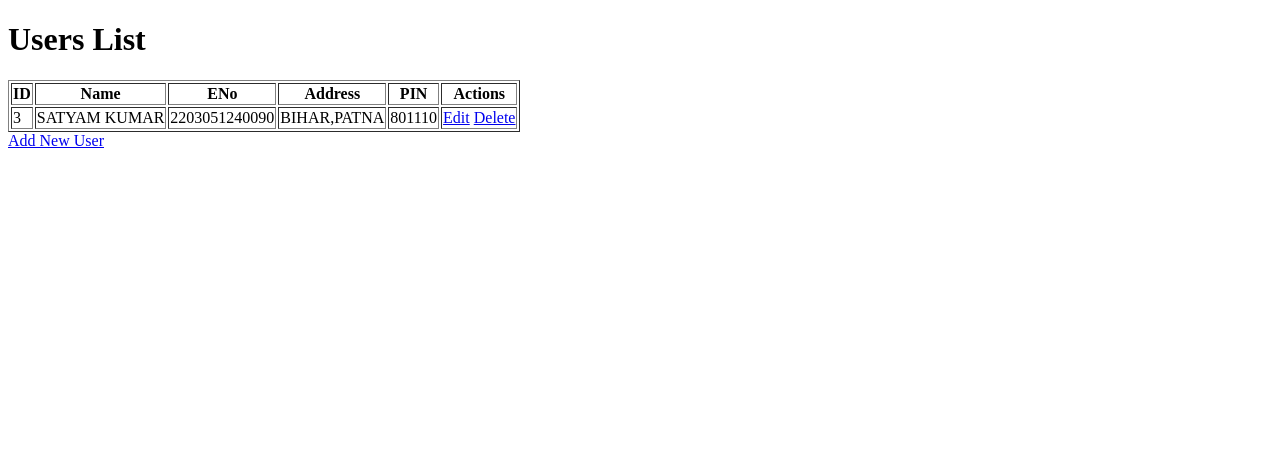
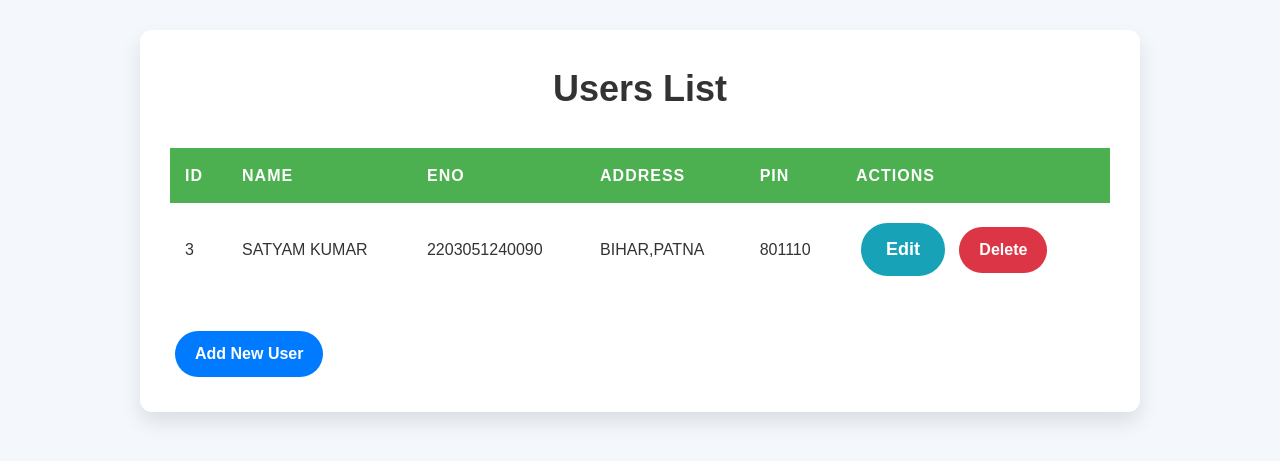
Before and after one commit to Satyaamp/Database-System, a Flask app: page / in a window 1280 px wide. Shown: the top 461 px of the page. Run offline with Flask 3, Linux system fonts and the light colour scheme; data comes from the database, SQL or seed files in the repository; both versions use the stored data as it was after the commit.

Commit message:
Adding Css

```diff
--- a/app.py
+++ b/app.py
@@ -35,7 +35,7 @@ def index():
     con.close()
     return render_template("index.html", datas=data)
 
-@app.route("/add_user", methods=['POST', 'GET'])
+@app.route("/ad_user", methods=['POST', 'GET'])
 def add_user():
     if request.method == 'POST':
         uname = request.form['uname']
@@ -43,9 +43,10 @@ def add_user():
         uadd = request.form['uadd']
         upin = request.form['upin']
 
-        if not uname or not uenno.isdigit() or len(upin) != 6:
+        # Validate the inputs
+        if not uname or not uenno.isdigit() or len(upin) != 6 or not upin.isdigit():
             flash("Invalid input data!", "danger")
-            return redirect(url_for("add_user"))
+            return redirect(url_for("add_user"))  # Redirect to avoid resubmission
 
         try:
             con = get_db_connection()
@@ -58,7 +59,8 @@ def add_user():
             flash(f"Database Error: {str(e)}", "danger")
         finally:
             con.close()
-        return redirect(url_for("index"))
+
+        return redirect(url_for("index"))  # Redirect after adding user to prevent resubmission
     return render_template("ad_user.html")
 
 @app.route("/edit_user/<string:uid>", methods=['POST', 'GET'])
@@ -80,13 +82,16 @@ def edit_user(uid):
             flash(f"Database Error: {str(e)}", "danger")
         finally:
             con.close()
-        return redirect(url_for("index"))
 
+        return redirect(url_for("index"))  # Redirect after updating user
+
+    # Fetch user data for editing
     con = get_db_connection()
     cur = con.cursor()
     cur.execute("SELECT * FROM users WHERE UID = ?", (uid,))
     data = cur.fetchone()
     con.close()
+
     return render_template("edit_user.html", datas=data)
 
 @app.route("/delete_user/<string:uid>", methods=['GET'])
@@ -101,8 +106,9 @@ def delete_user(uid):
         flash(f"Database Error: {str(e)}", "danger")
     finally:
         con.close()
-    return redirect(url_for("index"))
+
+    return redirect(url_for("index"))  # Redirect to index after deletion
 
 if __name__ == '__main__':
-    init_db()
+    init_db()  # Initialize database when the app starts
     app.run(debug=True)
--- /dev/null
+++ b/static/css/styles.css
@@ -0,0 +1,164 @@
+* {
+    box-sizing: border-box;
+    margin: 0;
+    padding: 0;
+}
+
+body {
+    font-family: 'Arial', sans-serif;
+    background-color: #f4f7fc;
+    color: #333;
+    line-height: 1.6;
+    padding: 30px 0;
+}
+
+.container {
+    max-width: 1000px;
+    margin: 0 auto;
+    background-color: #fff;
+    padding: 30px;
+    border-radius: 12px;
+    box-shadow: 0 10px 20px rgba(0, 0, 0, 0.1);
+    overflow: hidden;
+}
+
+h1 {
+    font-size: 36px;
+    color: #333;
+    margin-bottom: 30px;
+    text-align: center;
+    font-weight: 600;
+}
+
+table {
+    width: 100%;
+    border-collapse: collapse;
+    margin-bottom: 30px;
+}
+
+th, td {
+    padding: 15px;
+    text-align: left;
+    font-size: 16px;
+}
+
+th {
+    background-color: #4CAF50;
+    color: white;
+    text-transform: uppercase;
+    letter-spacing: 1px;
+}
+
+tr:nth-child(even) {
+    background-color: #f9f9f9;
+}
+
+tr:hover {
+    background-color: #f1f1f1;
+}
+
+form {
+    display: flex;
+    flex-direction: column;
+}
+
+label {
+    font-size: 16px;
+    margin-bottom: 5px;
+    color: #555;
+}
+
+input {
+    padding: 10px;
+    font-size: 16px;
+    margin-bottom: 20px;
+    border: 1px solid #ddd;
+    border-radius: 8px;
+    transition: border-color 0.3s;
+}
+
+input:focus {
+    border-color: #007bff;
+    outline: none;
+}
+
+.btn {
+    display: inline-block;
+    padding: 10px 20px;
+    margin: 5px;
+    font-size: 16px;
+    font-weight: bold;
+    text-decoration: none;
+    text-align: center;
+    border-radius: 30px;
+    cursor: pointer;
+    transition: all 0.3s ease-in-out;
+}
+
+.btn-primary {
+    background-color: #007bff;
+    color: white;
+    border: none;
+}
+
+.btn-primary:hover {
+    background-color: #0056b3;
+}
+
+.btn-info {
+    background-color: #17a2b8;
+    color: white;
+    text-decoration: none;
+    padding: 12px 25px;
+    border-radius: 30px;
+    font-size: 18px;
+    font-weight: bold;
+    transition: all 0.3s ease-in-out;
+}
+
+.btn-info:hover {
+    background-color: #138496;
+}
+
+.btn-danger {
+    background-color: #dc3545;
+    color: white;
+    border: none;
+}
+
+.btn-danger:hover {
+    background-color: #c82333;
+}
+
+.flash-messages {
+    margin-bottom: 20px;
+}
+
+.alert {
+    padding: 12px;
+    margin-bottom: 15px;
+    border-radius: 8px;
+    font-size: 16px;
+    font-weight: 600;
+    color: white;
+    text-align: center;
+    transition: all 0.3s ease-in-out;
+}
+
+@media screen and (max-width: 768px) {
+    body {
+        padding: 20px;
+    }
+
+    .container {
+        padding: 20px;
+    }
+
+    h1 {
+        font-size: 28px;
+    }
+
+    input {
+        font-size: 14px;
+    }
+}
--- a/templates/edit_user.html
+++ b/templates/edit_user.html
@@ -1,4 +1,5 @@
 {% extends 'layout.html' %}
+
 {% block body %}
   <div class="row">
     <div class="col-5 mx-auto">
--- a/templates/index.html
+++ b/templates/index.html
@@ -4,10 +4,28 @@
     <meta charset="UTF-8">
     <meta name="viewport" content="width=device-width, initial-scale=1.0">
     <title>Users List</title>
+    <!-- Link to your external CSS file -->
+    <link rel="stylesheet" href="{{ url_for('static', filename='css/styles.css') }}">
 </head>
 <body>
-    <h1>Users List</h1>
-    <table border="1">
+
+    <div class="container">
+        <h1 class="text-center">Users List</h1>
+
+        <!-- Flash messages -->
+        {% with messages = get_flashed_messages(with_categories=true) %}
+        {% if messages %}
+            <div class="flash-messages">
+                {% for category, message in messages %}
+                <div class="alert alert-{{ category }}">
+                    {{ message }}
+                </div>
+                {% endfor %}
+            </div>
+        {% endif %}
+        {% endwith %}
+
+        <table class="table table-bordered table-striped">
             <thead>
                 <tr>
                     <th>ID</th>
@@ -27,13 +45,16 @@
                     <td>{{ user['UADD'] }}</td>
                     <td>{{ user['UPIN'] }}</td>
                     <td>
-                    <a href="{{ url_for('edit_user', uid=user['UID']) }}">Edit</a>
-                    <a href="{{ url_for('delete_user', uid=user['UID']) }}">Delete</a>
+                        <a href="{{ url_for('edit_user', uid=user['UID']) }}" class="btn btn-info">Edit</a>
+                        <a href="{{ url_for('delete_user', uid=user['UID']) }}" class="btn btn-danger" onclick="return confirm('Are you sure you want to delete this user?')">Delete</a>
                     </td>
                 </tr>
                 {% endfor %}
             </tbody>
         </table>
-    <a href="{{ url_for('add_user') }}">Add New User</a>
+
+        <a href="{{ url_for('add_user') }}" class="btn btn-primary">Add New User</a>
+    </div>
+
 </body>
 </html>
--- a/templates/layout.html
+++ b/templates/layout.html
@@ -3,6 +3,8 @@
     <meta charset="UTF-8">
     <meta name="viewport" content="width=device-width, initial-scale=1.0">
     <title>{% block title %}DATABASE SYSTEM{% endblock %}</title>
+    <link rel="stylesheet" href="{{ url_for('static', filename='css/styles.css') }}">
+
     <link rel="stylesheet" href="https://maxcdn.bootstrapcdn.com/bootstrap/4.0.0/css/bootstrap.min.css" integrity="sha384-Gn5384xqQ1aoWXA+058RXPxPg6fy4IWvTNh0E263XmFcJlSAwiGgFAW/dAiS6JXm" crossorigin="anonymous">
     <script src="https://code.jquery.com/jquery-3.2.1.slim.min.js" integrity="sha384-KJ3o2DKtIkvYIK3UENzmM7KCkRr/rE9/Qpg6aAZGJwFDMVNA/GpGFF93hXpG5KkN" crossorigin="anonymous"></script>
     <script src="https://cdnjs.cloudflare.com/ajax/libs/popper.js/1.12.9/umd/popper.min.js" integrity="sha384-ApNbgh9B+Y1QKtv3Rn7W3mgPxhU9K/ScQsAP7hUibX39j7fakFPskvXusvfa0b4Q" crossorigin="anonymous"></script>
```
Also changed, not shown: templates/ad_user.html (+20 -13 lines), db3.db. Lines whose indentation alone changed are shown as unchanged.
